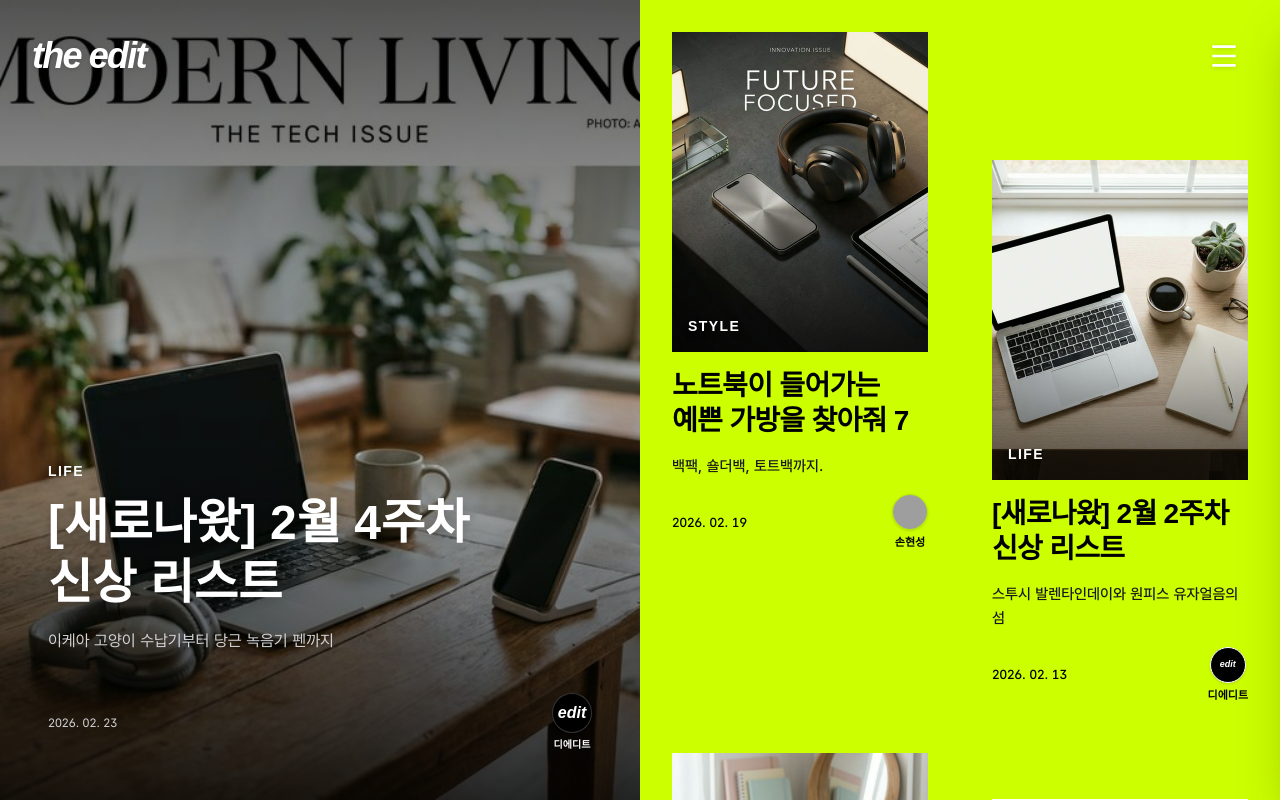
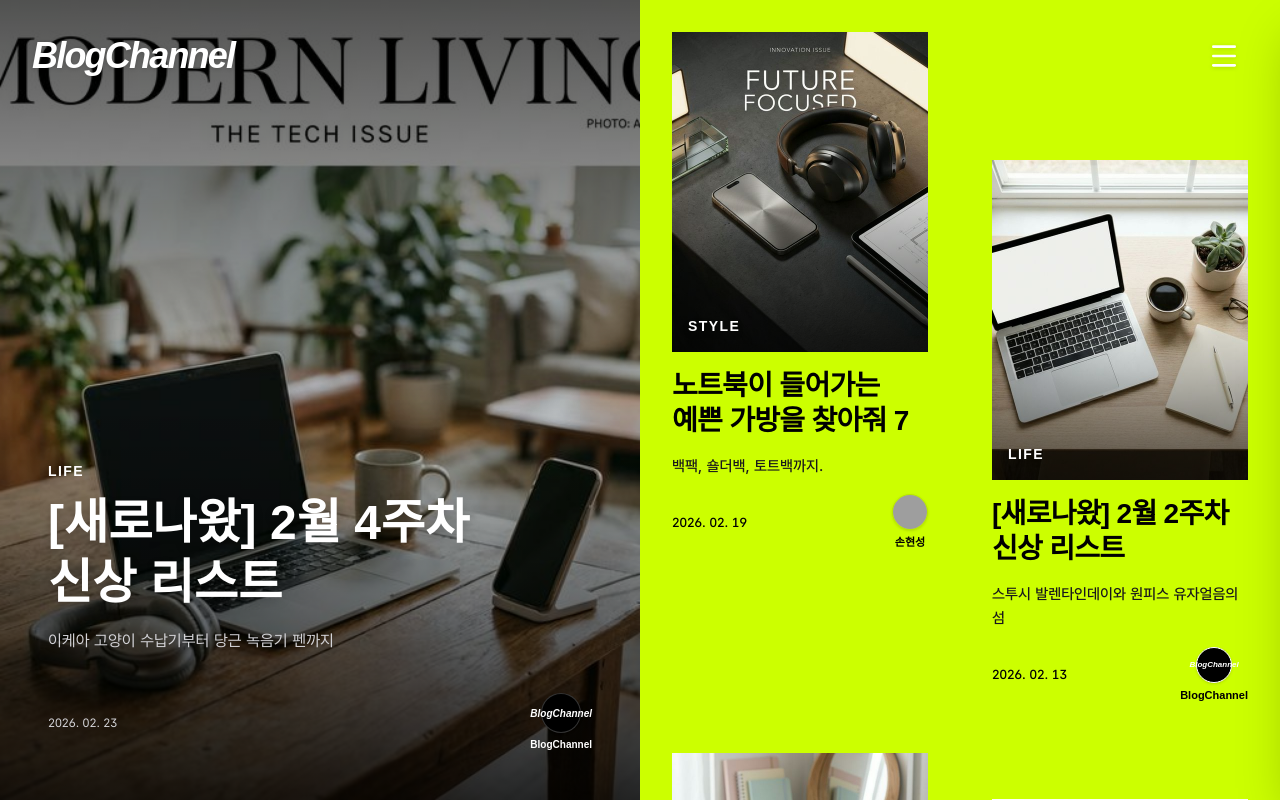
Before and after one commit to lebass98/Editor, a Next.js app: page / in a window 1280 px wide. Shown: the top 800 px of the page. Built offline with nearby package versions, Linux system fonts and the light colour scheme; grey boxes are pictures that could not be loaded; a web font is replaced by a local one.

Commit message:
chore: rename BlogCh to BlogChannel

```diff
--- a/src/app/article/[id]/page.tsx
+++ b/src/app/article/[id]/page.tsx
@@ -66,7 +66,7 @@ export default async function ArticlePage({ params }: { params: Promise<{ id: st
             </p>
 
             <p className="text-zinc-700 leading-relaxed tracking-tight mt-6">
-              디에디트에서는 그동안 유출된 도면과 특허 자료를 바탕으로 직접 3D 프린터를 이용해 실제 크기의 목업(Mock-up)을 제작해보았습니다. 손에 쥐었을 때의 첫인상은 매우 묵직하고 단단했습니다. 기존 아이폰 15 프로 맥스의 티타늄 프레임 디자인 언어를 그대로 차용하면서도, 힌지 부분의 두께를 최소화하여 그립감을 크게 향상시킨 것이 특징입니다.
+              BlogChannel에서는 그동안 유출된 도면과 특허 자료를 바탕으로 직접 3D 프린터를 이용해 실제 크기의 목업(Mock-up)을 제작해보았습니다. 손에 쥐었을 때의 첫인상은 매우 묵직하고 단단했습니다. 기존 아이폰 15 프로 맥스의 티타늄 프레임 디자인 언어를 그대로 차용하면서도, 힌지 부분의 두께를 최소화하여 그립감을 크게 향상시킨 것이 특징입니다.
             </p>
 
             <h2 className="text-2xl md:text-3xl font-bold mt-16 mb-6 text-black tracking-tight">놀라운 두께와 힌지 메커니즘</h2>
--- a/src/app/category/[slug]/page.tsx
+++ b/src/app/category/[slug]/page.tsx
@@ -34,7 +34,7 @@ const mockArticles = [
     image: "/images/article_modern_gadgets_1771911232807.png",
     excerpt: "투명구 티셔츠부터 도깨비 방망이까지",
     date: "2026. 01. 15",
-    author: "디에디트",
+    author: "BlogChannel",
     authorImg: "logo"
   },
   {
@@ -120,8 +120,8 @@ export default async function CategoryPage({ params }: { params: Promise<{ slug:
                   <span className="text-[11px] font-medium text-zinc-500">{article.date}</span>
                   <div className="flex flex-col items-center">
                     {article.authorImg === "logo" ? (
-                      <div className="w-8 h-8 rounded-full bg-black text-white flex items-center justify-center font-bold italic mb-1 shrink-0 text-[8px] border shadow-sm">
-                        edit
+                      <div className="w-8 h-8 rounded-full bg-black text-white flex items-center justify-center font-bold italic mb-1 shrink-0 text-[7px] border shadow-sm tracking-tighter">
+                        BlogChannel
                       </div>
                     ) : (
                       <div className="w-8 h-8 rounded-full overflow-hidden mb-1 shrink-0 border border-black/10 shadow-sm">
--- a/src/app/layout.tsx
+++ b/src/app/layout.tsx
@@ -19,8 +19,8 @@ const pretendardGov = localFont({
 });
 
 export const metadata: Metadata = {
-  title: "디에디트 - 사는 재미가 없으면, 사는 재미라도",
-  description: "The Edit Clone built with Next.js and Tailwind CSS",
+  title: "BlogChannel - 사는 재미가 없으면, 사는 재미라도",
+  description: "BlogChannel Clone built with Next.js and Tailwind CSS",
 };
 
 export default function RootLayout({
--- a/src/components/ArticleGrid.tsx
+++ b/src/components/ArticleGrid.tsx
@@ -19,7 +19,7 @@ const articles = [
     image: "/images/article_workspace_coffee_1771911209733.png",
     excerpt: "스투시 발렌타인데이와 원피스 유자얼음의 섬",
     date: "2026. 02. 13",
-    author: "디에디트",
+    author: "BlogChannel",
     authorImg: "logo"
   },
   {
@@ -59,7 +59,7 @@ const articles = [
     image: "/images/article_workspace_coffee_1771911209733.png",
     excerpt: "턴테이블과 스파오 조사병단 망토",
     date: "2026. 02. 06",
-    author: "디에디트",
+    author: "BlogChannel",
     authorImg: "logo"
   }
 ];
@@ -101,8 +101,8 @@ export default function ArticleGrid({ theme = 'lime', offset = 0 }: { theme?: 'l
           <span className="text-[13px] font-medium">{article.date}</span>
           <div className="flex flex-col items-center">
             {article.authorImg === "logo" ? (
-              <div className={`w-9 h-9 rounded-full ${theme === 'black' ? 'bg-white text-black' : 'bg-black text-white'} flex items-center justify-center font-bold italic mb-1 shrink-0 text-[9px] border shadow-sm`}>
-                edit
+              <div className={`w-9 h-9 rounded-full ${theme === 'black' ? 'bg-white text-black' : 'bg-black text-white'} flex items-center justify-center font-bold italic mb-1 shrink-0 text-[8px] border shadow-sm`}>
+                BlogChannel
               </div>
             ) : (
               <div className="w-9 h-9 rounded-full overflow-hidden mb-1 shrink-0 border border-black/10 shadow-sm">
--- a/src/components/Footer.tsx
+++ b/src/components/Footer.tsx
@@ -26,7 +26,7 @@ export default function Footer() {
 
         <Link href="/" className="mb-8">
           <span className="text-5xl md:text-6xl font-bold tracking-tighter italic">
-            the edit
+            BlogChannel
           </span>
         </Link>
 
@@ -40,7 +40,7 @@ export default function Footer() {
         </div>
 
         <div className="text-[10px] md:text-xs text-zinc-500 font-medium tracking-tight uppercase">
-          서울시 강남구 도산대로94길 19 진영빌딩 2층 ©THE EDIT. ALL RIGHTS RESERVED.
+          서울시 강남구 도산대로94길 19 진영빌딩 2층 ©BlogChannel. ALL RIGHTS RESERVED.
         </div>
 
         <button
--- a/src/components/HeroSection.tsx
+++ b/src/components/HeroSection.tsx
@@ -53,10 +53,10 @@ export default function HeroSection({ index = 0 }: { index?: number }) {
             {data.date}
           </div>
           <div className="flex flex-col items-center">
-            <div className="w-10 h-10 rounded-full bg-black text-white flex items-center justify-center font-bold italic mb-1 border border-white/20 shadow-sm">
-              edit
+            <div className="w-10 h-10 rounded-full bg-black text-white flex items-center justify-center font-bold italic mb-1 border border-white/20 shadow-sm text-[10px]">
+              BlogChannel
             </div>
-            <span className="text-[10px] font-bold">디에디트</span>
+            <span className="text-[10px] font-bold">BlogChannel</span>
           </div>
         </div>
       </div>
--- a/src/components/Navbar.tsx
+++ b/src/components/Navbar.tsx
@@ -17,7 +17,7 @@ export default function Navbar({ theme = "dark" }: { theme?: "dark" | "light" })
           {/* Logo - Pinned Top Left */}
           <Link href="/" className="pointer-events-auto">
             <span className={`text-3xl font-bold tracking-tighter ${textColor} drop-shadow-sm sm:text-4xl italic`}>
-              the edit
+              BlogChannel
             </span>
           </Link>
 
```
